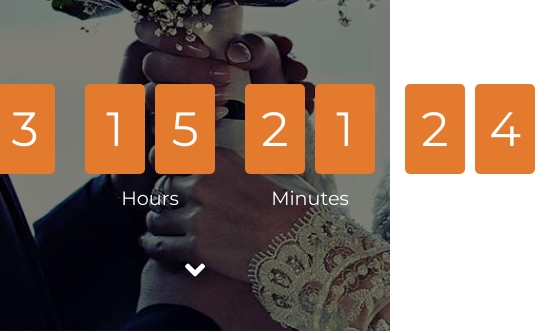
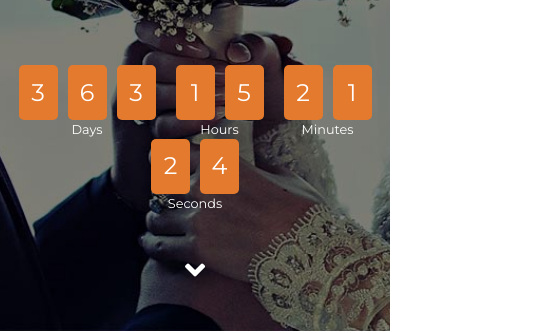
Before and after one commit to ramibhy/wedding, a plain HTML site: page index.html in a window 390 px wide. Shown: the part 513-846 px from the top of the page, 550 px wide, since content can reach past the window. Drawn offline with nearby package versions, Linux system fonts and the light colour scheme.

Commit message:
make countdown responsive

```diff
--- a/css/countdown.css
+++ b/css/countdown.css
@@ -2,16 +2,19 @@
   display: flex;
   justify-content: center;
   align-items: center;
+  flex-wrap: wrap; /* Allows wrapping on smaller screens */
 }
 
 .digit-container {
   text-align: center;
-  margin: 0 10px;
+  margin: 0 5px; /* Reduced margins for better responsiveness */
 }
 
 .digit {
-  width: 60px;
-  height: 90px;
+  width: 15vw; /* Relative width for responsiveness */
+  height: 22.5vw; /* Aspect ratio for responsiveness */
+  max-width: 60px; /* Ensures digits don’t get too large */
+  max-height: 90px;
   background-color: #E47A2E;
   color: white;
   font-size: 3rem;
@@ -73,10 +76,11 @@
 }
 
 .label {
-  margin-top: 10px;
-  font-size: 1.2rem;
+  margin-top: 0.8 rem;
+  font-size: 1rem;
   color: white;
 }
+
 .digit-container-align {
   display: flex;
 }
@@ -92,3 +96,29 @@
   color: #fff;
   text-align: center;
 }
+
+
+/* Media Queries for Responsiveness */
+@media (max-width: 768px) {
+  .digit {
+    width: 8vw;
+    height: 12vw;
+    font-size: 2rem;
+  }
+
+  .label {
+    font-size: 0.9rem;
+  }
+}
+
+@media (max-width: 480px) {
+  .digit {
+    width: 10vw;
+    height: 14vw;
+    font-size: 1.5rem;
+  }
+
+  .label {
+    font-size: 0.8rem;
+  }
+}
--- a/js/countdown.js
+++ b/js/countdown.js
@@ -12,8 +12,11 @@ const minutesOnes = document.getElementById('minutes-ones');
 const secondsTens = document.getElementById('seconds-tens');
 const secondsOnes = document.getElementById('seconds-ones');
 
+// Initial update on page load
+updateAllDigits();
+
 // Update the countdown every second
-setInterval(function() {
+setInterval(function () {
   // Get the current time
   const now = new Date().getTime();
   const timeLeft = targetDate - now;
@@ -50,10 +53,38 @@ function updateDigit(digitElement, newValue) {
   if (currentValue !== newValue) {
     // Add flip class to start animation
     digitElement.classList.add('flip');
-    setTimeout(function() {
+    setTimeout(function () {
       // Set the new value and remove the flip class after animation
       digitElement.textContent = newValue;
       digitElement.classList.remove('flip');
     }, 500); // Flip duration time
   }
 }
+
+// Function to initialize all digits immediately on page load
+function updateAllDigits() {
+  const now = new Date().getTime();
+  const timeLeft = targetDate - now;
+
+  if (timeLeft <= 0) {
+    // If the countdown reaches zero, stop the timer
+    return;
+  }
+
+  // Calculate days, hours, minutes, and seconds
+  const days = Math.floor(timeLeft / (1000 * 60 * 60 * 24));
+  const hours = Math.floor((timeLeft % (1000 * 60 * 60 * 24)) / (1000 * 60 * 60));
+  const minutes = Math.floor((timeLeft % (1000 * 60 * 60)) / (1000 * 60));
+  const seconds = Math.floor((timeLeft % (1000 * 60)) / 1000);
+
+  // Update the flipdown digits immediately on page load
+  updateDigit(daysHundreds, Math.floor(days / 100));
+  updateDigit(daysTens, Math.floor((days % 100) / 10));
+  updateDigit(daysOnes, days % 10);
+  updateDigit(hoursTens, Math.floor(hours / 10));
+  updateDigit(hoursOnes, hours % 10);
+  updateDigit(minutesTens, Math.floor(minutes / 10));
+  updateDigit(minutesOnes, minutes % 10);
+  updateDigit(secondsTens, Math.floor(seconds / 10));
+  updateDigit(secondsOnes, seconds % 10);
+}
```
